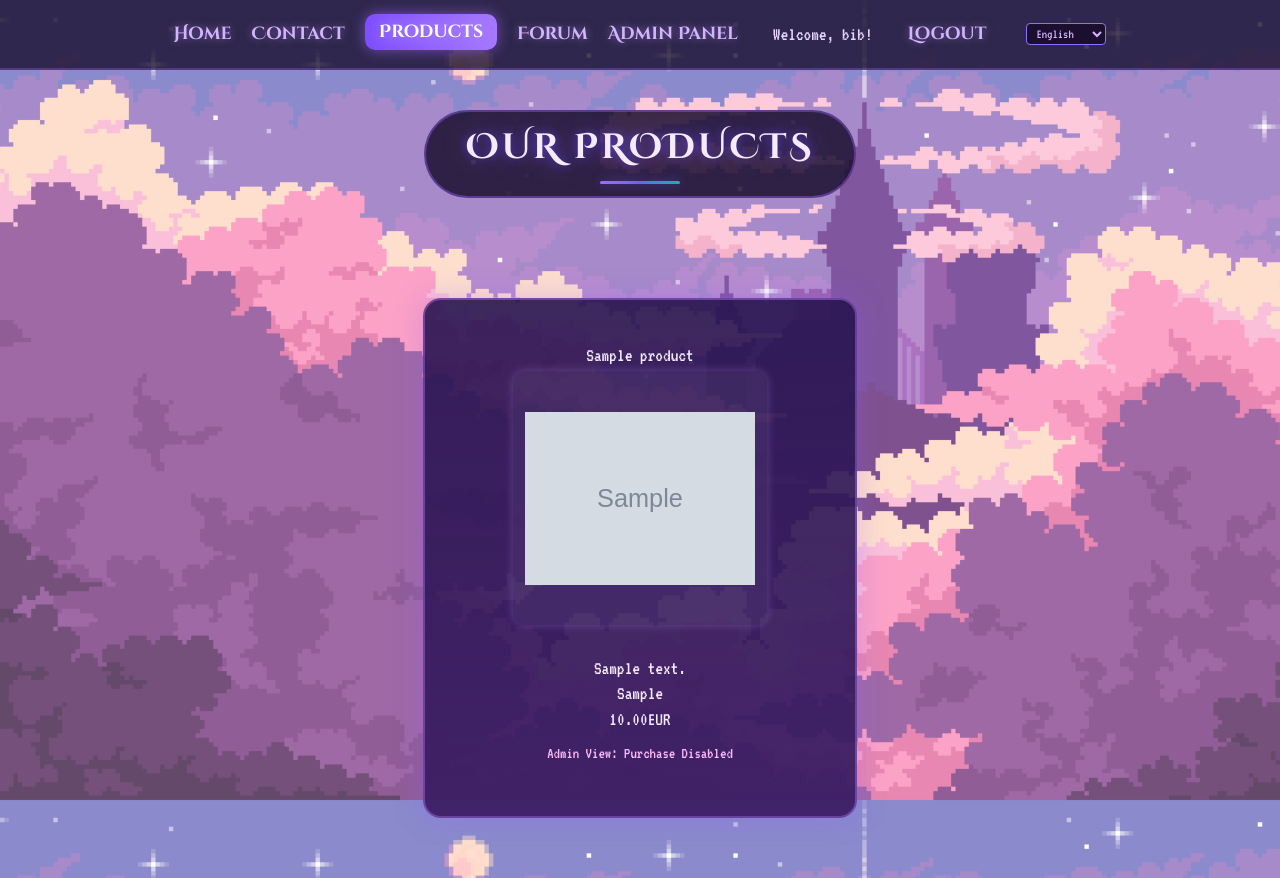
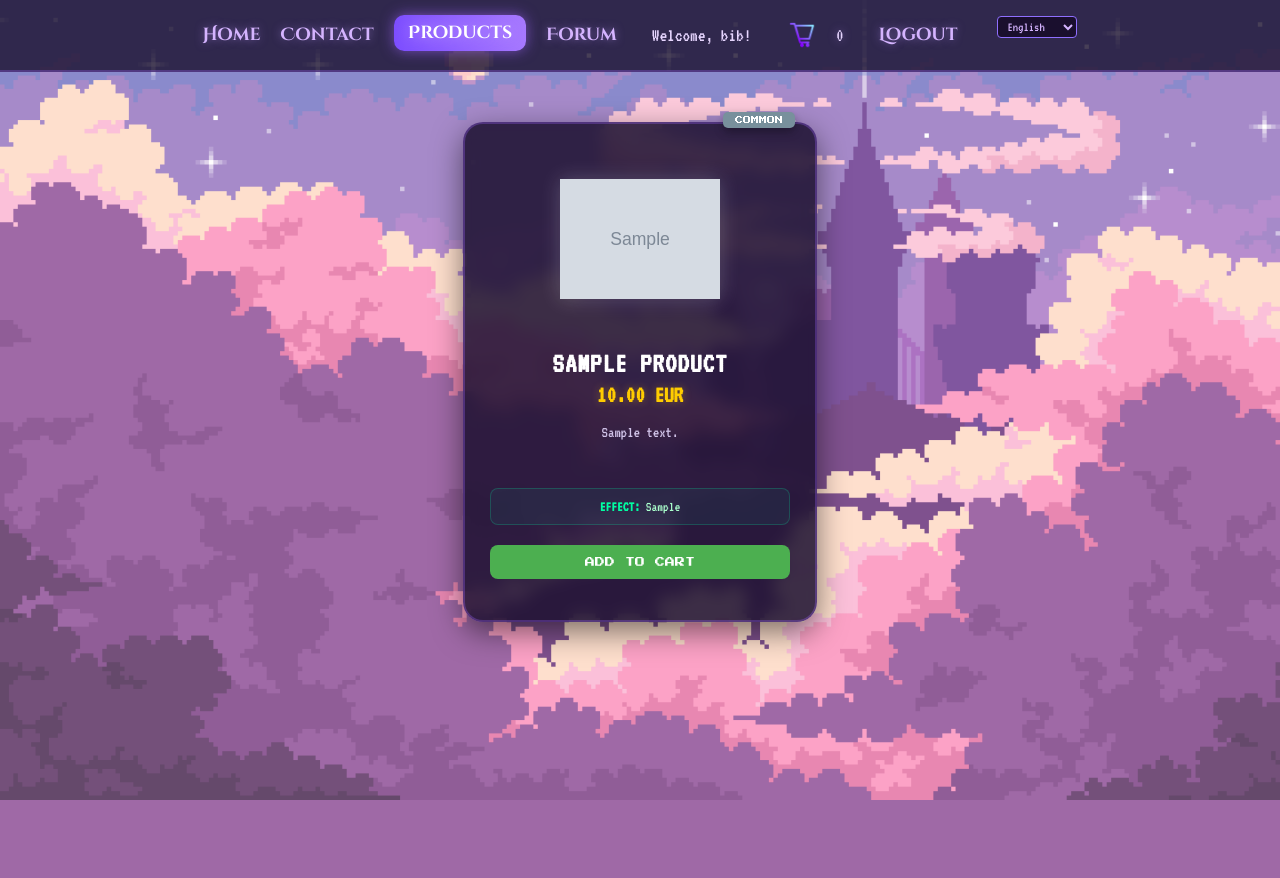
Before and after one commit to PaiLa702/MyReport2025-2026, a PHP site: page /Products.php?lang=EN in a window 1280 px wide. After the commit the page ends 800 px from the top, so only its background shows below. Run offline with PHP 8.4, Linux system fonts and the light colour scheme; a user stored in the database is signed in; data comes from the database, SQL or seed files in the repository; both versions use the stored data as it was after the commit; tables that the repository leaves empty hold one stand-in row (values such as "Sample post"); grey boxes marked "Sample" are stand-in pictures.

Commit message:
better ccs / missing quantity shop button

```diff
--- a/Webshop 2025-26/CommonCode.php
+++ b/Webshop 2025-26/CommonCode.php
@@ -133,7 +133,8 @@ function includeCSS($pageCSS = "")
 }
 
 //Function to count total items in cart
-function getCartCount() {
+function getCartCount()
+{
     $count = 0;
     if (isset($_SESSION["Cart"]) && !empty($_SESSION["Cart"])) {
         foreach ($_SESSION["Cart"] as $qty) {
--- a/Webshop 2025-26/Forum.php
+++ b/Webshop 2025-26/Forum.php
@@ -15,16 +15,18 @@ if ($_SERVER["REQUEST_METHOD"] === "POST" && isset($_POST["newMessage"])) {
 ?>
 <!DOCTYPE html>
 <html lang="en">
+
 <head>
     <meta charset="UTF-8">
     <meta name="viewport" content="width=device-width, initial-scale=1.0">
     <title><?= $arrayOfTranslations["ForumTitle"] ?? "Guild Forum" ?> | Pixel Potion Shop</title>
     <link href="https://fonts.googleapis.com/css2?family=Cinzel+Decorative:wght@700&family=Press+Start+2P&family=VT323&display=swap" rel="stylesheet">
 </head>
+
 <body>
 
     <?php
-    includeCSS("forum.css");
+    includeCSS("Forum.css");
     NavigationBar($arrayOfTranslations["ForumTitle"] ?? "Forum");
     ?>
 
@@ -73,4 +75,5 @@ if ($_SERVER["REQUEST_METHOD"] === "POST" && isset($_POST["newMessage"])) {
     </div>
 
 </body>
+
 </html>
--- a/Webshop 2025-26/Products.css
+++ b/Webshop 2025-26/Products.css
@@ -1,113 +1,162 @@
-.ProductItems {
-    display: grid;
-    grid-template-columns: repeat(auto-fit, minmax(320px, 1fr));
-    gap: 60px;
-    padding: 60px 100px;
-    justify-items: center;
+/* Container Layout */
+.product-container {
+    display: flex;
+    flex-wrap: wrap;
+    gap: 40px;
+    justify-content: center;
+    padding: 50px 20px;
+    font-family: 'VT323', monospace; /* Classic Pixel Font */
 }
 
-.OneProduct {
-    background: linear-gradient(180deg, rgba(40, 20, 80, 0.9) 0%, rgba(60, 30, 100, 0.95) 100%);
-    border: 2px solid rgba(180, 120, 255, 0.4);
-    border-radius: 18px;
-    width: 350px;
-    padding: 2.5rem;
-    box-shadow: 0 0 30px rgba(140, 90, 255, 0.3);
-    transition: 0.3s ease;
+/* Base Product Card */
+.product-card {
+    background: rgba(26, 15, 46, 0.85); /* Deep dark purple/blue */
+    backdrop-filter: blur(8px); /* Blurs background for high-end look */
+    border: 2px solid rgba(160, 100, 255, 0.3);
+    border-radius: 20px;
+    padding: 25px;
+    width: 300px;
+    display: flex;
+    flex-direction: column;
+    position: relative;
+    transition: all 0.3s cubic-bezier(0.175, 0.885, 0.32, 1.275);
+    box-shadow: 0 10px 30px rgba(0, 0, 0, 0.5);
 }
 
-.OneProduct:hover {
-    transform: translateY(-10px) scale(1.05);
-    box-shadow: 0 10px 30px rgba(190, 140, 255, 0.6);
+.product-card:hover {
+    transform: translateY(-10px);
+    border-color: rgba(160, 100, 255, 0.8);
+    box-shadow: 0 15px 45px rgba(140, 90, 255, 0.4);
 }
 
-.OneProduct img {
-    width: 230px;
-    height: 230px;
-    object-fit: contain;
-    margin-bottom: 1.5rem;
-    border-radius: 12px;
-    background: rgba(255, 255, 255, 0.05);
-    padding: 12px;
-    box-shadow: 0 0 10px rgba(200, 150, 255, 0.3);
-}
-
-.OneProduct div {
-    font-size: 1.2rem;
-    margin: 0.4rem 0;
-    color: #f5eaff;
-}
-
-.OneProduct div:last-child {
-    margin-top: 0.8rem;
-    color: #ffe6ff;
-    font-weight: bold;
-    text-shadow: 0 0 6px rgba(180, 120, 255, 0.8);
-}
-
-/* Input custom style */
-input[type="number"] {
-    background-color: #8e6fff69;
-    color: black;
-    border-radius: 8px;
-    padding: 5px;
-    width: 70px;
-    text-align: center;
-    font-family: 'VT323', monospace;
-    font-size: 1rem;
-}
-
-/* Styling the quantity box to match your theme */
-input[type="number"] {
-    background-color: #8e6fff69;
-    color: #fff;
-    border: 2px solid #5d44ab;
-    padding: 5px;
-    width: 50px;
-    text-align: center;
-    font-family: 'VT323', monospace;
-    font-size: 1.2rem;
-}
-
-.buy-container {
-    margin-top: 15px;
+/* Image Handling */
+.image-section {
+    height: 180px;
     display: flex;
     align-items: center;
     justify-content: center;
-    gap: 10px;
+    margin-bottom: 15px;
 }
 
-.buy-button {
-    background-color: #5d44ab;
+.image-section img {
+    max-width: 160px;
+    max-height: 160px;
+    object-fit: contain;
+    filter: drop-shadow(0 0 10px rgba(255, 255, 255, 0.2));
+}
+
+/* Text Elements */
+h3 {
+    color: #fff;
+    font-size: 1.8rem;
+    margin: 5px 0;
+    text-transform: uppercase;
+    letter-spacing: 1px;
+}
+
+.price {
+    color: #ffcc00;
+    font-size: 1.5rem;
+    margin: 5px 0;
+    font-weight: bold;
+    text-shadow: 0 0 8px rgba(255, 204, 0, 0.3);
+}
+
+.description {
+    color: #d1c4e9;
+    font-size: 1rem;
+    line-height: 1.2;
+    min-height: 50px;
+    margin-bottom: 15px;
+}
+
+/* Effect Box */
+.effect-box {
+    background: rgba(0, 255, 170, 0.05);
+    border: 1px solid rgba(0, 255, 170, 0.2);
+    padding: 10px;
+    border-radius: 8px;
+    font-size: 0.9rem;
+    color: #aaffcc;
+    margin-bottom: 20px;
+}
+
+.effect-label {
+    font-weight: bold;
+    color: #00ffa2;
+}
+
+/* Rarity System */
+.rarity-badge {
+    position: absolute;
+    top: -12px;
+    right: 20px;
+    padding: 4px 12px;
+    border-radius: 5px;
+    font-family: 'Press Start 2P', cursive;
+    font-size: 8px;
     color: white;
-    padding: 8px 15px;
+    box-shadow: 0 4px 10px rgba(0,0,0,0.3);
+    z-index: 2;
+}
+
+.rarity-common .rarity-badge { background: #78909c; }
+.rarity-rare .rarity-badge   { background: #1e88e5; }
+.rarity-epic .rarity-badge   { background: #8e24aa; }
+.rarity-legendary .rarity-badge { background: #ffc107; color: #000; }
+
+/* Legendary Specific Effects */
+.rarity-legendary {
+    border: 2px solid #ffc107 !important;
+    animation: goldPulse 2s infinite alternate;
+}
+
+@keyframes goldPulse {
+    from { box-shadow: 0 0 10px rgba(255, 193, 7, 0.2); }
+    to { box-shadow: 0 0 30px rgba(255, 193, 7, 0.5); }
+}
+
+/* Buy Button */
+.buy-btn {
+    width: 100%;
+    background: #4caf50;
+    color: white;
     border: none;
-    cursor: pointer;
+    padding: 12px;
+    border-radius: 8px;
     font-family: 'Press Start 2P', cursive;
     font-size: 10px;
-    transition: 0.3s;
+    cursor: pointer;
+    transition: 0.2s;
 }
 
-.buy-button:hover {
-    background-color: #7a5cdb;
-    transform: scale(1.05);
+.buy-btn:hover {
+    background: #66bb6a;
+    transform: scale(1.02);
 }
 
-h2 {
-   font-family: 'Cinzel Decorative', cursive;
-    display: inline-block;
-    padding: 12px 40px;
-    margin: 40px auto;
+/* Admin Message Styling */
+.admin-lock {
+    border: 1px dashed rgba(255, 255, 255, 0.3);
+    padding: 10px;
+    border-radius: 8px;
+    text-align: center;
+}
 
+.admin-lock p {
+    color: #ff5252;
+    margin: 0;
+    font-weight: bold;
+    font-size: 0.9rem;
+}
 
-    background: rgba(26, 15, 46, 0.85);
-    border: 2px solid rgba(160, 100, 255, 0.4);
-    border-radius: 50px;
+.admin-lock span {
+    color: #aaa;
+    font-size: 0.7rem;
+}
 
-
-    color: #f5eaff !important;
-    text-shadow: 0 0 15px rgba(166, 120, 255, 0.6);
-    text-transform: uppercase;
-    letter-spacing: 3px;
-    font-size: 2.2rem;
+.empty-msg {
+    color: white;
+    font-size: 1.5rem;
+    margin-top: 100px;
 }
--- a/Webshop 2025-26/Products.php
+++ b/Webshop 2025-26/Products.php
@@ -1,81 +1,60 @@
-<!DOCTYPE html>
-<html lang="en">
-<head>
-    <meta charset="UTF-8">
-    <link rel="stylesheet" type="text/css" href="Products.css?v=<?php echo time(); ?>">
-    <meta name="viewport" content="width=device-width, initial-scale=1.0">
-    <title>Potions | Pixel Potion Shop</title>
-</head>
-<body>
-
 <?php
 include_once("CommonCode.php");
 includeCSS("Products.css");
-    NavigationBar($arrayOfTranslations["ProductBtn"]);
 
-    $connection = new mysqli("localhost", "root", "", "Webshop2025_26");
+NavigationBar("Products");
 
-    if ($connection->connect_error) {
-        die("Connection failed: " . $connection->connect_error);
-    }
+$sql = "SELECT * FROM products";
+$result = $connection->query($sql);
+
+echo "<div class='product-container'>";
+
+if ($result && $result->num_rows > 0) {
+    while ($row = $result->fetch_assoc()) {
+        $image = $row['ImageLink'];
+        $rarity = $row['Rarity'] ?? 'Common';
+        $rarityClass = strtolower($rarity);
+
+        $name = ($language === "EN") ? $row['ProductNameEN'] : $row['ProductNamePT'];
+        $desc = ($language === "EN") ? $row['DescriptionEN'] : $row['DescriptionPT'];
+        $effect = ($language === "EN") ? $row['EffectEN'] : $row['EffectPT'];
 ?>
 
-    <h2><?= $arrayOfTranslations["ProductTitle"] ?></h2>
+        <div class="product-card rarity-<?= $rarityClass ?>">
+            <div class="rarity-badge"><?= strtoupper($rarity) ?></div>
 
-    <div class="ProductItems">
-        <?php
-        $sqlQuery = $connection->prepare("SELECT * FROM Products;");
-        $sqlQuery->execute();
-        $result = $sqlQuery->get_result();
+            <div class="image-section">
+                <img src="Pictures/<?= htmlspecialchars($image) ?>" alt="<?= htmlspecialchars($name) ?>">
+            </div>
 
-        while ($row = $result->fetch_assoc()) {
-            $name = ($language == "EN") ? $row["ProductNameEN"] : $row["ProductNamePT"];
-            $desc = ($language == "EN") ? $row["DescriptionEN"] : $row["DescriptionPT"];
-            $effect = ($language == "EN") ? $row["EffectEN"] : $row["EffectPT"];
-            $price = $row["Price"];
-            $image = $row["ImageLink"];
-            $id = $row["ProductID"];
-        ?>
-            <div class="OneProduct">
-                <div><?= $name ?></div>
-                <img src="Pictures/<?= $image ?>">
-                <div><?= $desc ?></div>
-                <div><?= $effect ?></div>
-                <div><?= $price ?>EUR</div>
+            <div class="info-section">
+                <h3><?= htmlspecialchars($name) ?></h3>
+                <p class="price"><?= number_format($row['Price'], 2) ?> EUR</p>
+                <p class="description"><?= htmlspecialchars($desc) ?></p>
 
-                <?php
-                //Only show the BUY button if the user is logged in AND is a regular customer
-                if ($_SESSION["UserLogged"] && $_SESSION["UserType"] === "regular") :
-                ?>
-                   <form method="POST" action="Products.php?lang=<?= $language ?>" class="buy-container">
-                        <input type="number" value="1" min="1" name="quantityToBuy" style="background-color: #8e6fff69; color: black; width: 40px;">
-                        <input type="hidden" value="<?= $id ?>" name="itemToBuy">
-                        <input type="submit" value="BUY" class="buy-button">
+                <div class="effect-box">
+                    <span class="effect-label">EFFECT:</span> <?= htmlspecialchars($effect) ?>
+                </div>
+            </div>
+
+            <?php if (isset($_SESSION["UserType"]) && $_SESSION["UserType"] !== "Admin") : ?>
+                <form method="POST" action="ShopCartContents.php" class="buy-form">
+                    <input type="hidden" name="product_id" value="<?= $row['ProductID'] ?>">
+                    <button type="submit" class="buy-btn">ADD TO CART</button>
                 </form>
-
-                <?php
-
-                //If logged in but user is Admin disable purchasing
-                elseif ($_SESSION["UserLogged"] && $_SESSION["UserType"] === "Admin") :
-                ?>
-                <p style="font-size: 1rem; color: #ffbcff; margin-bottom: 15px;">
-                     <?= $arrayOfTranslations["AdminPurchaseDisabled"]?>
-                </p>
-
-                <?php
-                //Otherwise user is not logged in
-                else:
-                ?>
-                <p style="font-size: 1rem; color: #ffbcff; margin-top: 10px;">
-                    <?= $arrayOfTranslations["LoginToPurchase"] ?? "Login to Purchase" ?>
-                </p>
+            <?php else : ?>
+                <div class="admin-lock">
+                    <p>VIEWING AS ADMIN</p>
+                    <span>PURCHASE DISABLED</span>
+                </div>
             <?php endif; ?>
         </div>
 
 <?php
     }
-        $connection->close();
+} else {
+    echo "<p class='empty-msg'>The shop is currently empty. Check back after the next ritual.</p>";
+}
+
+echo "</div>";
 ?>
-    </div>
-</body>
-</html>
```
Also changed, not shown: Webshop 2025-26/Admin.css (+28 -0 lines), Webshop 2025-26/Admin.php (+89 -52 lines), Webshop 2025-26/CSVS.sql (+3 -11 lines), Webshop 2025-26/ShopCartContents.php (+24 -23 lines), Webshop 2025-26/Pictures/Capture.png (deleted), Webshop 2025-26/Pictures/Phoenix_feather.png (added), Webshop 2025-26/Pictures/R.png (deleted). Lines whose indentation alone changed are shown as unchanged.
